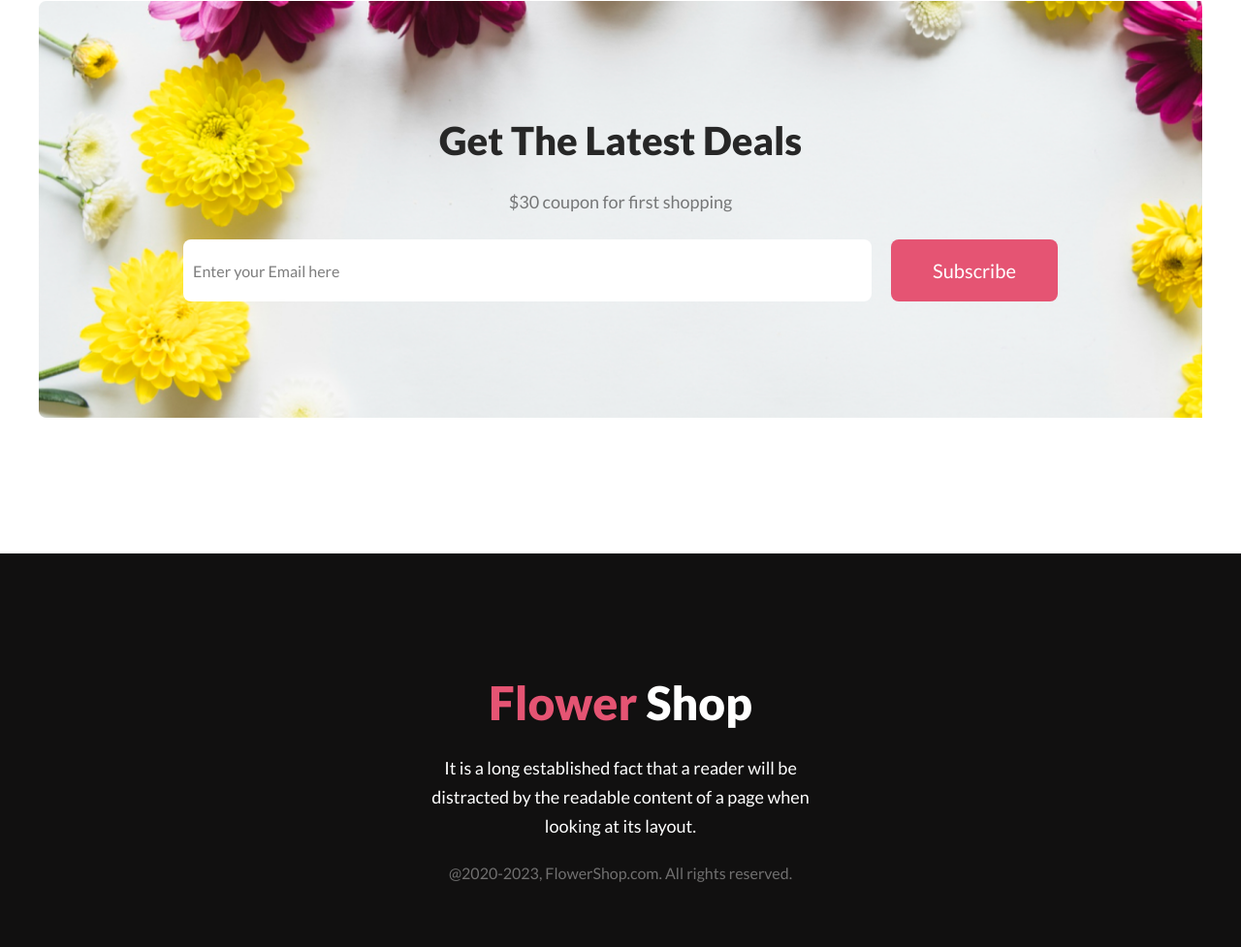
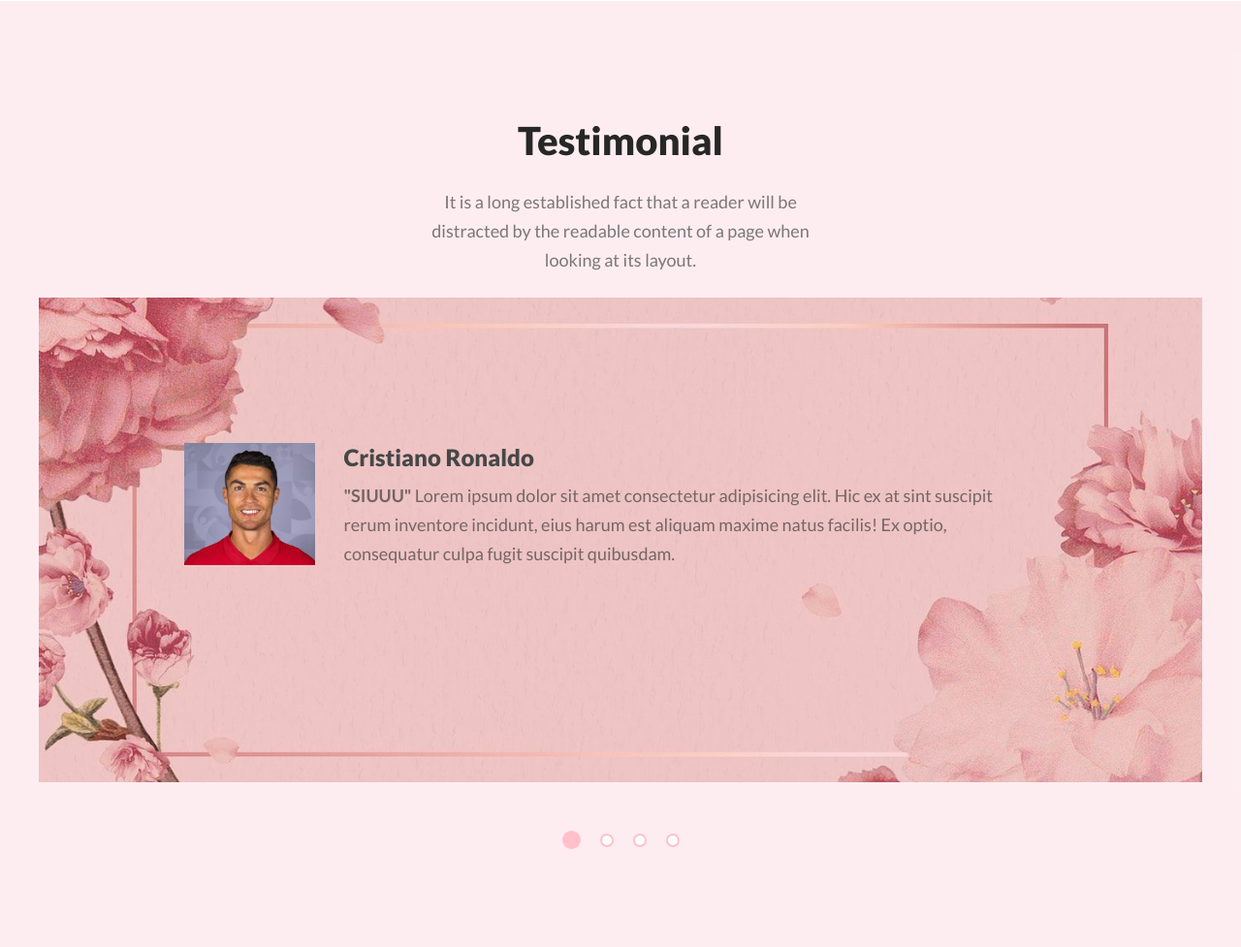
Before and after one commit to MuhammadRukon/asssignment-1, a plain HTML site: page index.html in a window 1280 px wide. Shown: the part 3503-4480 px from the top of the page at 97% size. Drawn offline with Linux system fonts and the light colour scheme.

Commit message:
bonus-section testimonial

```diff
--- a/css/styles.css
+++ b/css/styles.css
@@ -124,6 +124,81 @@
 }
 /* instagram */
 
+/* testimonial */
+.testimonial {
+  background-color: rgba(229, 84, 115, 0.1);
+  margin-bottom: 170px;
+  padding: 120px 0;
+}
+
+.testimonial .container {
+  background-image: url("../images/testimonial.png");
+  background-color: rgba(236, 31, 65, 0.174);
+  background-blend-mode: multiply;
+  background-size: cover;
+  background-position: center;
+  height: 500px;
+}
+.testimonial .section-description {
+  width: 33%;
+}
+.review {
+  height: 100%;
+  display: flex;
+  gap: 30px;
+  padding: 150px;
+  box-sizing: border-box;
+  position: relative;
+}
+.arrow {
+  position: absolute;
+  top: 50%;
+  transform: translateY(-50%);
+  color: white;
+  font-size: 50px;
+}
+.arrow-left {
+  left: 60px;
+}
+.arrow-right {
+  right: 60px;
+}
+.review-img {
+  width: 300px;
+}
+.review-img img {
+  width: 100%;
+}
+.review .section-title {
+  font-size: 24px;
+  color: #474747;
+}
+.review .section-description {
+  margin: 0;
+  width: 93%;
+  padding: 10px 0 8px 0;
+}
+.dots {
+  display: flex;
+  gap: 20px;
+  justify-content: center;
+  margin-top: 50px;
+  align-items: center;
+}
+.dot {
+  height: 10px;
+  width: 10px;
+  background: white;
+  border-radius: 50%;
+  border: 2px solid pink;
+}
+.active-dot {
+  height: 15px;
+  width: 15px;
+  background: pink;
+}
+/* testimonial */
+
 /* latest deal */
 .latest-deal {
   background-image: url("../images/Rectangle-9.png");
--- a/index.html
+++ b/index.html
@@ -100,6 +100,53 @@
         </div>
       </section>
 
+      <section class="testimonial">
+        <div class="section-content">
+          <h1 class="section-title">Testimonial</h1>
+          <p class="section-description">
+            It is a long established fact that a reader will be distracted by
+            the readable content of a page when looking at its layout.
+          </p>
+        </div>
+        <div class="container">
+          <div class="review">
+            <div class="arrow arrow-left">
+              <i class="fa-sharp fa-solid fa-circle-left"></i>
+            </div>
+            <div class="arrow arrow-right">
+              <i class="fa-sharp fa-solid fa-circle-right"></i>
+            </div>
+            <div class="review-img">
+              <img src="./images/happy.png" alt="" />
+            </div>
+            <div class="review-section">
+              <h3 class="section-title">Cristiano Ronaldo</h3>
+              <p class="section-description">
+                <!-- <span style="font-size: 40px; margin-left: -19px">“</span>  -->
+                <strong>"SIUUU"</strong> Lorem ipsum dolor sit amet consectetur
+                adipisicing elit. Hic ex at sint suscipit rerum inventore
+                incidunt, eius harum est aliquam maxime natus facilis! Ex optio,
+                consequatur culpa fugit suscipit quibusdam.
+                <!-- <span style="font-size: 30px">”</span> -->
+              </p>
+              <div class="icons">
+                <i class="fa-solid fa-star"></i>
+                <i class="fa-solid fa-star"></i>
+                <i class="fa-solid fa-star"></i>
+                <i class="fa-solid fa-star"></i>
+                <i class="fa-solid fa-star-half-stroke"></i>
+              </div>
+            </div>
+          </div>
+        </div>
+        <div class="dots">
+          <div class="dot active-dot"></div>
+          <div class="dot"></div>
+          <div class="dot"></div>
+          <div class="dot"></div>
+        </div>
+      </section>
+
       <section class="latest-deal container">
         <div class="section-content">
           <h1 class="section-title">Get The Latest Deals</h1>
```
Also changed, not shown: images/happy.png (added), images/testimonial.png (added).
